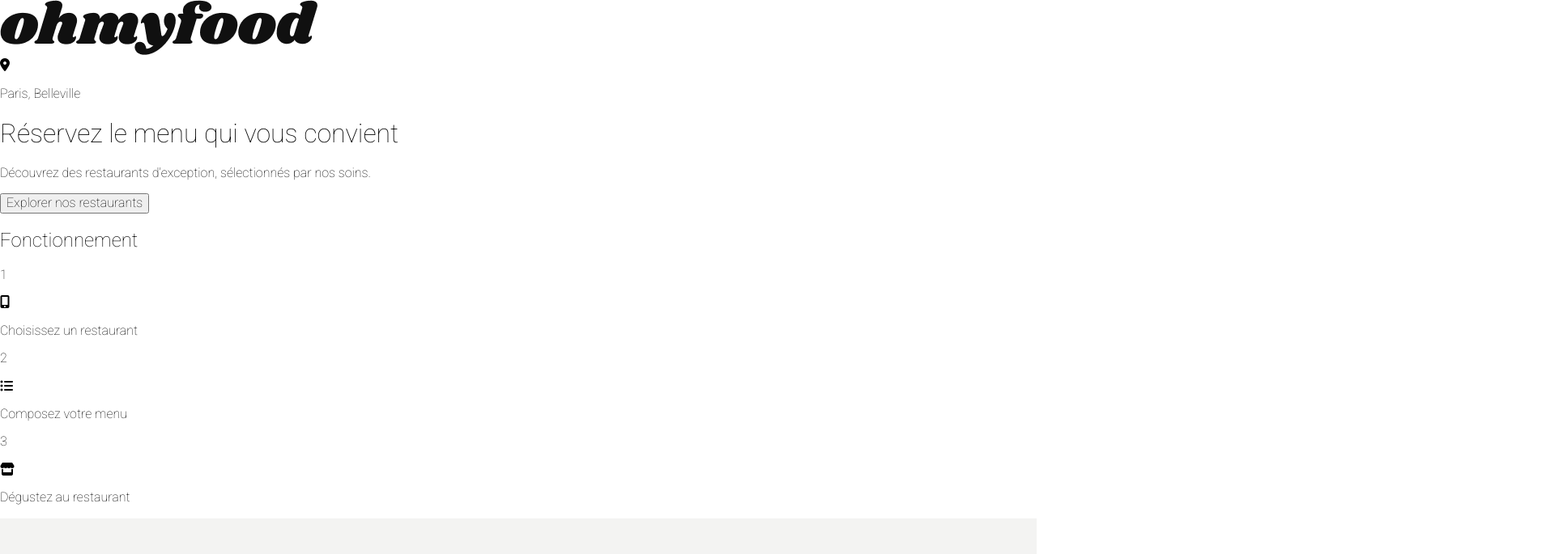
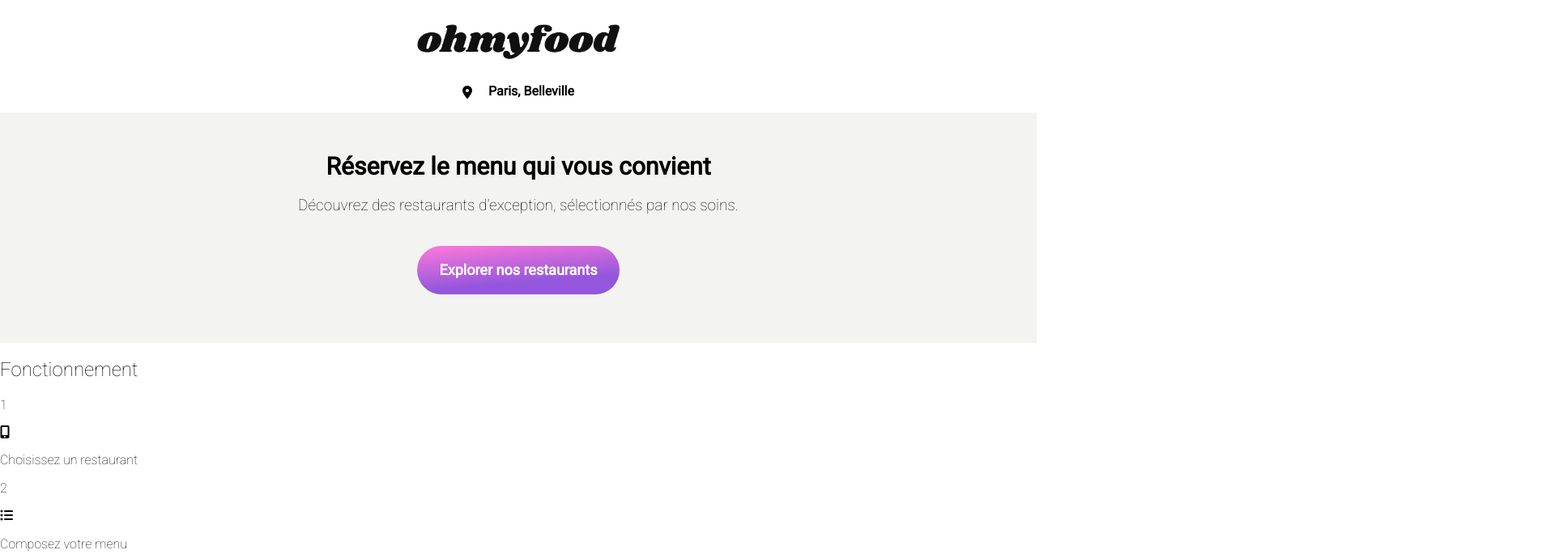
Before and after one commit to bondonflorian/ohmyfood, a website: page index.html in a window 1280 px wide. Shown: the top 685 px of the page at 81% size, 1920 px wide, since content can reach past the window. Drawn offline with Linux system fonts and the light colour scheme; a web font is replaced by a local one.

Commit message:
Mise en page de l'en-tête version bureau

```diff
--- a/sass/base/_structure.scss
+++ b/sass/base/_structure.scss
@@ -21,10 +21,12 @@ h1, h2, h3, p, .liste__bouton {
 }
 
 .content__entete {
+    @include displayrow;
+    width: 100%;
+    padding: 30px 0 10px 0;
+    margin-bottom: 5px;
+
     @include mobile  {
-        display: flex;
-        justify-content: center;
-        align-items: center;
         width: 100%;
         padding: 30px 0 10px 0;
         margin-bottom: 5px;
@@ -32,11 +34,11 @@ h1, h2, h3, p, .liste__bouton {
     }
 
     & img {
+        @include displayrow;
+        width: 250px;
+
         @include mobile {
             width: 200px;
-            display: flex;
-            justify-content: center;
-            align-items: center;
         }
     }
 
--- a/sass/pages/_accueil.scss
+++ b/sass/pages/_accueil.scss
@@ -1,12 +1,14 @@
 .liste {
-    @include mobile {
         @include section;
 
         &__localisation {
             @include displayrow;
-            background-color: $couleur-gris;
-            font-size: 20px;
-            box-shadow: inset 0px 5px 5px 0px rgba(0, 0, 0, 0.1);
+
+            @include mobile {
+                background-color: $couleur-gris;
+                font-size: 20px;
+                box-shadow: inset 0px 5px 5px 0px rgba(0, 0, 0, 0.1);
+            }
 
             & p {
                 font-weight: $bold;
@@ -39,7 +41,6 @@
             @include btn;
             margin: 20px 0 0 0;
         }
-    }
 }
 
 .fonctionnement {
@@ -97,6 +98,8 @@
 }
 
 .restaurant {
+
+    @include mobile {
     background-color: $couleur-gris;
     @include light;
     padding: 10px 0 50px 0;
@@ -165,3 +168,4 @@
     font-size: 30px;
     }
 }
+}
```
Also changed, not shown: public/css/style.css, 1 other file.
